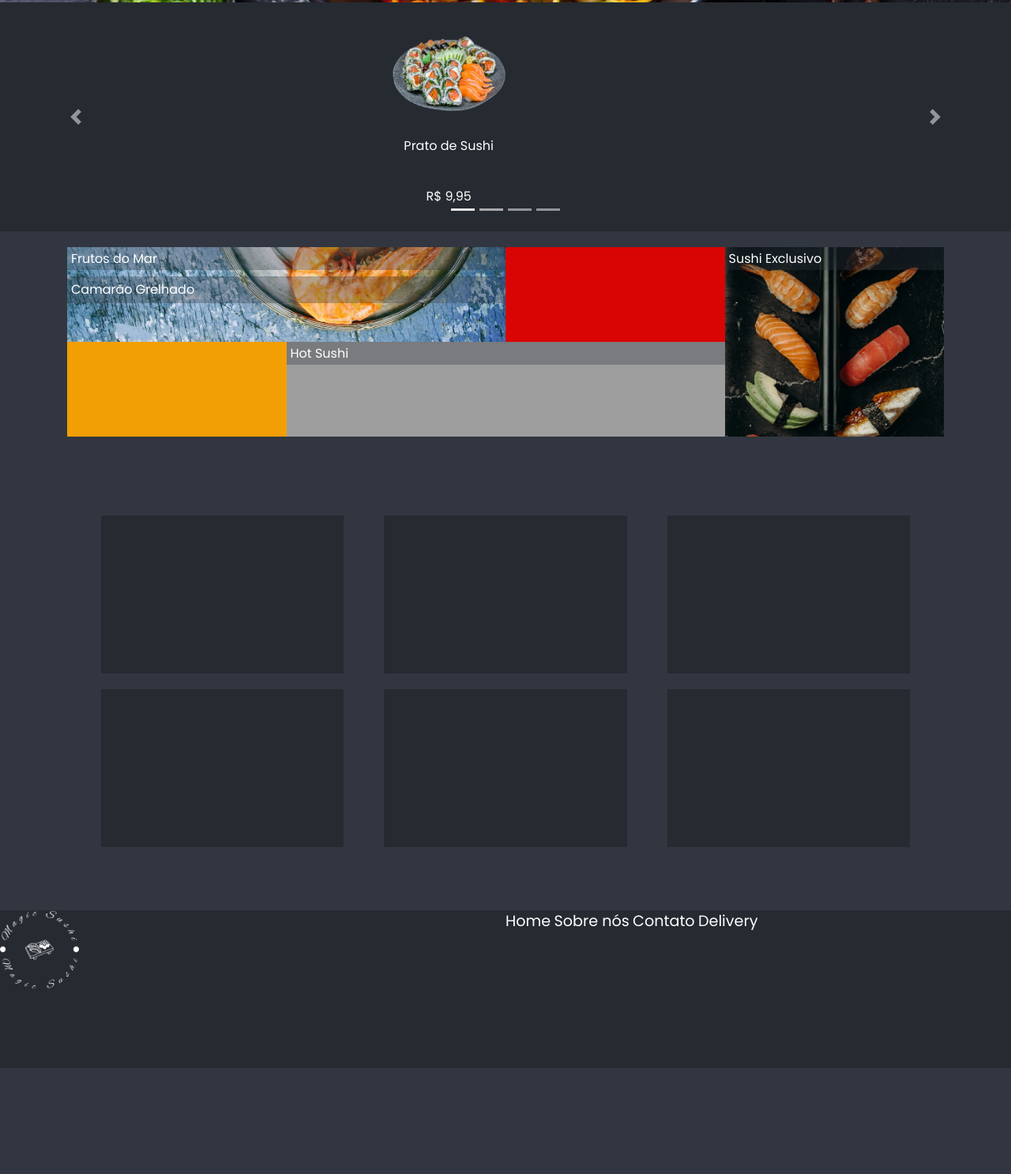
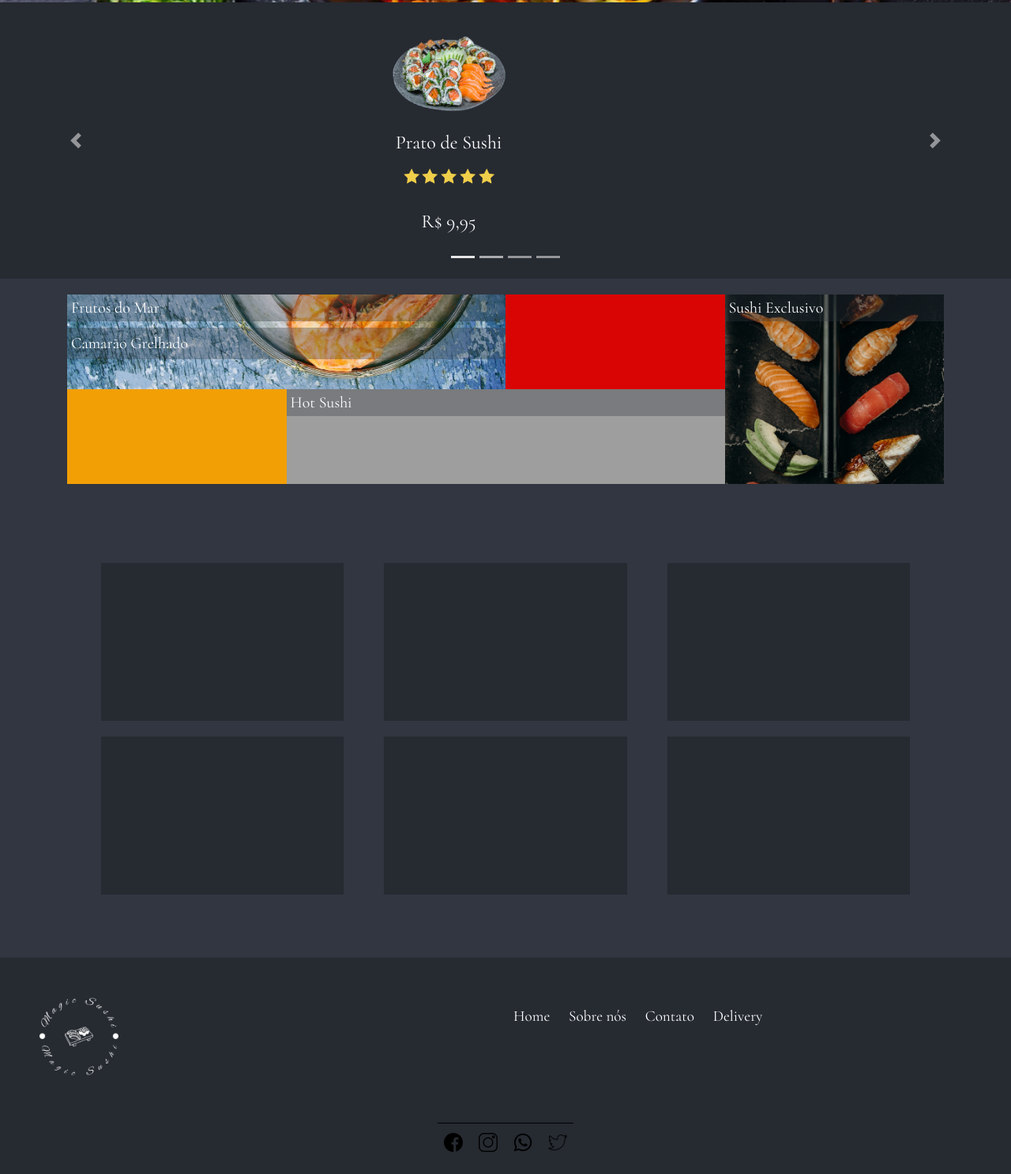
Before and after one commit to DiegoCard117/Magic_sushi, a plain HTML site: page index.html in a window 1280 px wide. Shown: the part 417-1904 px from the top of the page at 79% size. Before the commit the page ends 1770 px from the top, so only its background shows below. Drawn offline with nearby package versions, Linux system fonts and the light colour scheme; grey boxes are pictures that could not be loaded.

Commit message:
html e css das estrelas feitas colocadas

```diff
--- a/index.html
+++ b/index.html
@@ -49,21 +49,57 @@
           <div class="carousel-item active">
             <img src="imagens/prato1.png" alt="" width="170px"><br>
             <p>Prato de Sushi</p><br>
+            <div class="classificaçao">
+              <ul>
+                <li><img src="imagens/estrela (1).png" alt="" width=20px></li>
+                <li><img src="imagens/estrela (1).png" alt="" width=20px></li>
+                <li><img src="imagens/estrela (1).png" alt="" width=20px></li>
+                <li><img src="imagens/estrela (1).png" alt="" width=20px></li>
+                <li><img src="imagens/estrela (1).png" alt="" width=20px></li>
+              </ul>
+            </div>
             <p class="preco">R$ 9,95</p>
           </div>
           <div class="carousel-item">
             <img src="imagens/prato1.png" alt="" width="170px"><br>
             <p>Prato de Sushi</p><br>
+            <div class="classificaçao">
+              <ul>
+                <li><img src="imagens/estrela (1).png" alt="" width=20px></li>
+                <li><img src="imagens/estrela (1).png" alt="" width=20px></li>
+                <li><img src="imagens/estrela (1).png" alt="" width=20px></li>
+                <li><img src="imagens/estrela (1).png" alt="" width=20px></li>
+                <li><img src="imagens/estrela (1).png" alt="" width=20px></li>
+              </ul>
+            </div>
             <p class="preco">R$ 9,95</p>
           </div>
           <div class="carousel-item">
             <img src="imagens/prato1.png" alt="" width="170px"><br>
             <p>Prato de Sushi</p><br>
+            <div class="classificaçao">
+              <ul>
+                <li><img src="imagens/estrela (1).png" alt="" width=20px></li>
+                <li><img src="imagens/estrela (1).png" alt="" width=20px></li>
+                <li><img src="imagens/estrela (1).png" alt="" width=20px></li>
+                <li><img src="imagens/estrela (1).png" alt="" width=20px></li>
+                <li><img src="imagens/estrela (1).png" alt="" width=20px></li>
+              </ul>
+            </div>
             <p class="preco">R$ 9,95</p>
           </div>
           <div class="carousel-item">
             <img src="imagens/prato1.png" alt="" width="170px"><br>
             <p>Prato de Sushi</p><br>
+            <div class="classificaçao">
+              <ul>
+                <li><img src="imagens/estrela (1).png" alt="" width=20px></li>
+                <li><img src="imagens/estrela (1).png" alt="" width=20px></li>
+                <li><img src="imagens/estrela (1).png" alt="" width=20px></li>
+                <li><img src="imagens/estrela (1).png" alt="" width=20px></li>
+                <li><img src="imagens/estrela (1).png" alt="" width=20px></li>
+              </ul>
+            </div>
             <p class="preco">R$ 9,95</p>
           </div>
         </div>
@@ -99,13 +135,22 @@
       <div class="logo"><img src="imagens/logo-white.png" alt=""></div>
       <div class="menufooter">
         <ul>
-          <li><a href="">Home</a></li>
+          <li><a href="#topo">Home</a></li>
           <li><a href="">Sobre nós</a></li>
           <li><a href="">Contato</a></li>
           <li><a href="">Delivery</a></li>
         </ul>
       </div>
+      <div class="footer2">
+        <ul>
+          <li><a href=""><img class="rodapeimg" src="imagens/facebook (1).png" alt="facebook"></a></li>
+          <li><a href=""><img class="rodapeimg" src="imagens/instagram (1).png" alt="instagram"></a></li>
+          <li><a href=""><img class="rodapeimg" src="imagens/whatsapp.png" alt="whatsapp"></a></li>
+          <li><a href=""><img class="rodapeimg" src="imagens/twitter.png" alt="twitter"></a></li>
+        </ul>
+      </div>
     </footer>
+
     <!-- Optional JavaScript -->
     <!-- jQuery first, then Popper.js, then Bootstrap JS -->
     <script src="https://code.jquery.com/jquery-3.3.1.slim.min.js" integrity="sha384-q8i/X+965DzO0rT7abK41JStQIAqVgRVzpbzo5smXKp4YfRvH+8abtTE1Pi6jizo" crossorigin="anonymous"></script>
--- a/style.css
+++ b/style.css
@@ -1,5 +1,5 @@
 @charset "UTF-8" ;
-@import url('https://fonts.googleapis.com/css2?family=Poppins:wght@400;700&display=swap');
+@import url('https://fonts.googleapis.com/css2?family=Cormorant&display=swap');
 
 * {
     margin: 0;
@@ -10,7 +10,7 @@
 body, html {
     scroll-behavior: smooth;
     background-color: #313640;
-    font-family: 'Poppins', sans-serif;
+    font-family: 'Cormorant', serif;
 }
 
 header{
@@ -50,9 +50,29 @@ a:hover{
 }
 
 .carousel-item {
-    height: 290px;
+    height: 350px;
     text-align: center;
     background-color: #262a31;
+}
+
+.carousel-item > p {
+    font-size: 1.5em;
+    position: relative;
+    top: -10px;
+}
+
+.classificaçao > ul > li > img{
+    position: relative;
+    top: -40px;
+}
+
+.classificaçao > ul{
+    margin: 0;
+}
+
+.preco {
+    position: relative;
+    top: -10px;
 }
 
 .container {
@@ -74,7 +94,7 @@ a:hover{
     padding: 5px;
     color: white;
     background-color: #31364056;
-    font-size: 2vh;
+    font-size: 2.5vh;
 }
 
 .destaque2 {
@@ -141,12 +161,16 @@ a:hover{
     grid-column: 3/4;
 }
 
+.classificaçao > ul > li {
+    display: inline-block;
+}
+
 footer {
     display: grid;
-    justify-items:start;
     grid-template-columns: 1fr 1fr;
+    grid-template-rows: 200px 80px;
     margin-top: 100px;
-    height: 200px;
+    height: 280px;
     width: 100%;
     background-color: #262a31;
 }
@@ -154,14 +178,41 @@ footer {
 .logo > img {
     grid: 1/2;
     width: 100px;
-    display: block;
+    position: relative;
+    top: 50px;
+    left: 50px;
 }
 
 .menufooter > ul > li{
+    display: inline-block;
+    list-style-type: none;
+    padding-top: 10px;
+    padding: 10px;
+}
 
-    display: inline-block;
+.menufooter > ul{
+    position: relative;
+    top: 50px;
 }
 
 .menufooter{
     grid: 2/3;
+
 }
+
+.footer2{
+    grid-column: 1/3;
+    border-top: 1px solid black;
+    display: block;
+    margin: auto;
+}
+
+.footer2 > ul > li{
+    display: inline-block;
+    padding: 8px;
+}
+
+.rodapeimg:hover {
+    transform: scale(1.2);
+    transition: 0.5;
+}
```
Also changed, not shown: imagens/estrela (1).png (added), imagens/estrela.png (added), imagens/facebook (1).png (added), imagens/instagram (1).png (added), imagens/twitter.png (added), imagens/whatsapp.png (added).
